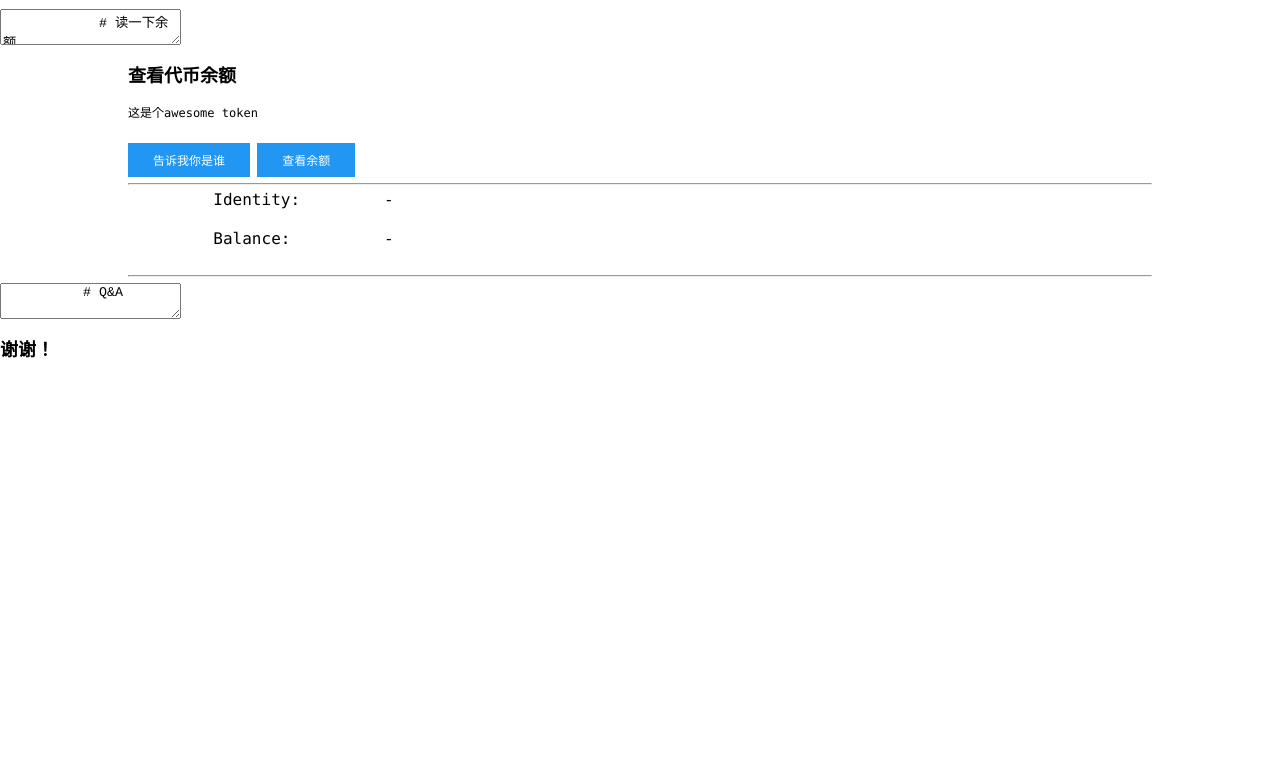
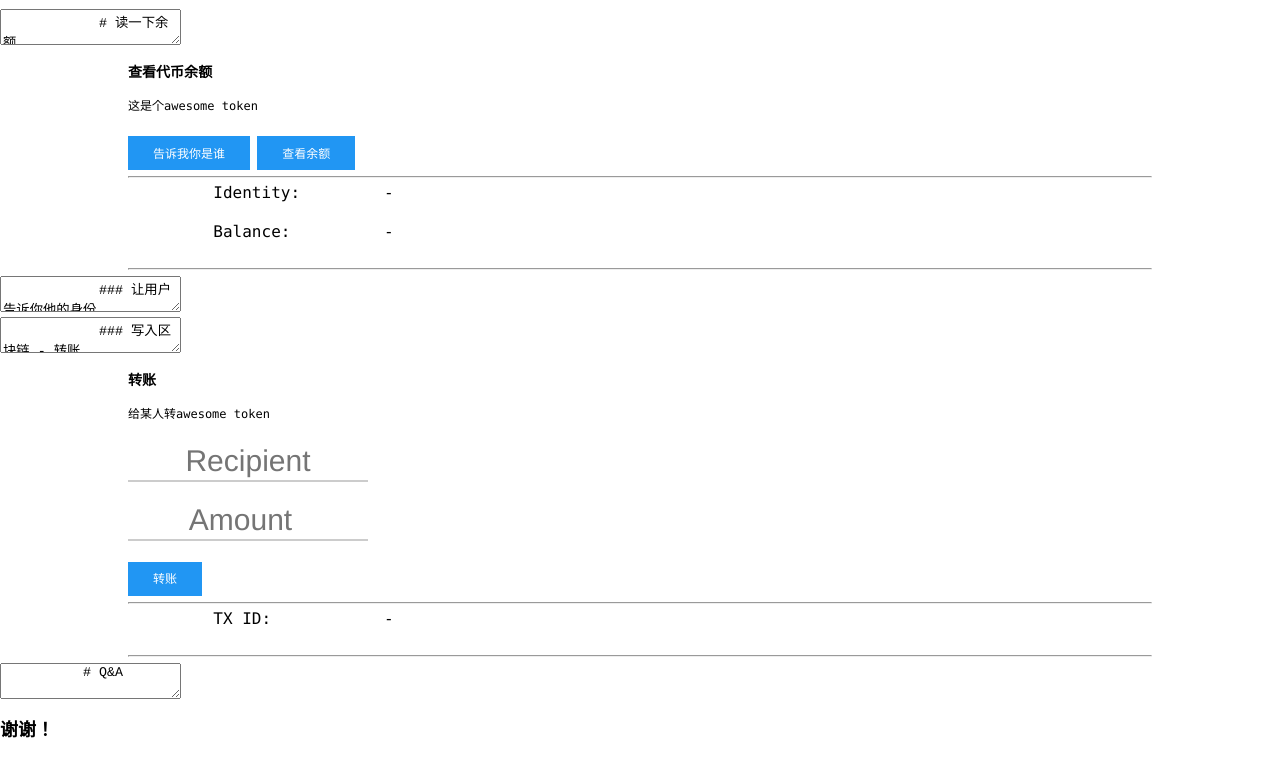
Before and after one commit to libotony/develop-vechain-app-for-beginners, a Vue app: page / in a window 1280 px wide. Shown: the part 2137-2895 px from the top of the page. Before the commit the page ends 2515 px from the top, so only its background shows below. Built offline with nearby package versions, Linux system fonts and the light colour scheme; what reveal.js would draw is missing.

Commit message:
app: transfer

````diff
--- a/public/index.html
+++ b/public/index.html
@@ -407,7 +407,7 @@
         </section>
         <section id="balance-of-app">
           <div id="balance-of" style="width:80%; margin: auto" v-cloak>
-            <h2>查看代币余额</h2>
+            <h3>查看代币余额</h3>
             <p>这是个awesome token</p>
             <button class="btn btn-primary" @click="identAction">告诉我你是谁</button>
             <button class="btn btn-primary" @click="buttonAction">查看余额</button>
@@ -430,33 +430,79 @@
                 <p>{{amount}}</p>
               </div>
             </div>
-            <!-- <div class="grid">
-              <div class="cell -1of12 row-name"></div>
-              <div class="cell -2of12 row-name">
-                <p>X-NODE:</p>
-              </div>
-              <div class="cell -9of12 row-value">
-                <p>{{isXNode ? '是' : '否'}}</p>
-              </div>
-            </div>
+            <hr />
+          </div>
+        </section>
+        <section data-markdown>
+          <textarea data-template>
+            ### 让用户告诉你他的身份
+
+            这里有个知识点: CERT
+            ``` javascript
+            const signingService = connex.vendor.sign('cert')
+
+            await signingService.request({
+              purpose: 'identification',
+              payload: {
+                type: 'text',
+                content: 'Connex Intro is requesting your identification'
+              }
+            }).then(result => {
+              // 成功了 更新UI
+              // result: {annex: {signer: ..., ...} signature: ...}
+            }).catch(e => {
+              // 失败了 更新UI
+              console.log('balance-of-identity', e)
+            })
+            ```
+          </textarea>
+        </section>
+        <section data-markdown>
+          <textarea data-template>
+            ### 写入区块链 - 转账
+            <br/>
+            ``` javascript
+            // Solidity function balanceOf(address _owner) public view returns(uint256 balance)
+            const contractAddress = '0x0000000000000000000000000000456E65726779'
+            const transferABI = {}
+            const transferMethod = connex.thor.account(contractAddress).method(transferABI)
+            const clause = transferMethod.asClause('0xd3ae78222beadb038203be21ed5ce7c9b1bff602', 1)
+
+            const signingService = connex.vendor.sign('tx')
+            signingService.comment('Transfer token to 0xd3ae78222beadb038203be21ed5ce7c9b1bff602')
+
+            signingService.request([clause]).then(result => {
+              // 成功了 更新UI
+              // result: {signer: ..., signature: ...}
+            }).catch(e => {
+              // 失败了 更新UI
+              console.log('transfer-action', e)
+            })
+
+            ```
+          </textarea>
+        </section>
+        <section id="transfer-app">
+          <div id="transfer" style="width:80%; margin: auto" v-cloak>
+            <h3>转账</h3>
+            <p>给某人转awesome token</p>
+            <fieldset class="form-group">
+              <input type="text" placeholder="Recipient" class="form-control" v-model="addr">
+            </fieldset>
+            <fieldset class="form-group">
+              <input type="number" placeholder="Amount" class="form-control" v-model="amount">
+            </fieldset>
+            <button class="btn btn-primary" @click="buttonAction">转账</button>
+            <hr />
             <div class="grid">
               <div class="cell -1of12 row-name"></div>
               <div class="cell -2of12 row-name">
-                <p>Message:</p>
-              </div>
-              <div class="cell -9of12 row-value">
-                <p>{{msg}}</p>
-              </div>
-            </div>
-            <div class="grid">
-              <div class="cell -1of12 row-name"></div>
-              <div class="cell -2of12 row-name">
-                <p>TXID:</p>
+                <p>TX ID:</p>
               </div>
               <div class="cell -9of12 row-value">
                 <p>{{txid}}</p>
               </div>
-            </div> -->
+            </div>
             <hr />
           </div>
         </section>
--- /dev/null
+++ b/src/apps/transfer.ts
@@ -0,0 +1,30 @@
+// tslint:disable:no-console
+// tslint:disable:max-line-length
+
+import Vue from 'vue/dist/vue.common'
+import BigNumber from 'bignumber.js'
+
+const transferABI = { constant: false, inputs: [{ name: '_to', type: 'address' }, { name: '_amount', type: 'uint256' }], name: 'transfer', outputs: [{ name: 'success', type: 'bool' }], payable: false, stateMutability: 'nonpayable', type: 'function' }
+
+new Vue({
+    data: {
+        amount: undefined,
+        addr: undefined,
+        txid: '-',
+    },
+    methods: {
+        buttonAction() {
+            const transferMethod = connex.thor.account('0x0000000000000000000000000000456E65726779').method(transferABI)
+            const clause = transferMethod.asClause(this.addr, new BigNumber(this.amount as any).multipliedBy(1e18).dp(0).toString())
+
+            const signingService = connex.vendor.sign('tx')
+            signingService.comment('Transfer token to ' + this.addr)
+
+            signingService.request([clause]).then((result) => {
+                this.txid = result.txid
+            }).catch((e) => {
+                console.log('transfer-action', e)
+            })
+        },
+    },
+}).$mount('#transfer')
--- a/src/main.ts
+++ b/src/main.ts
@@ -10,3 +10,4 @@ import '@/apps/fist-seen'
 import '@/apps/get-block'
 import '@/apps/ticker'
 import '@/apps/balance-of'
+import '@/apps/transfer'
--- a/src/style.css
+++ b/src/style.css
@@ -19,3 +19,16 @@
     text-overflow:ellipsis;
     white-space: nowrap;
 }
+
+#transfer input{
+    color: white;
+    font-size: 30px;
+    text-align: center;
+}
+
+#transfer .grid p {
+    font-size: 16px;
+    overflow: hidden;
+    text-overflow: ellipsis;
+    white-space: nowrap;
+}
````
